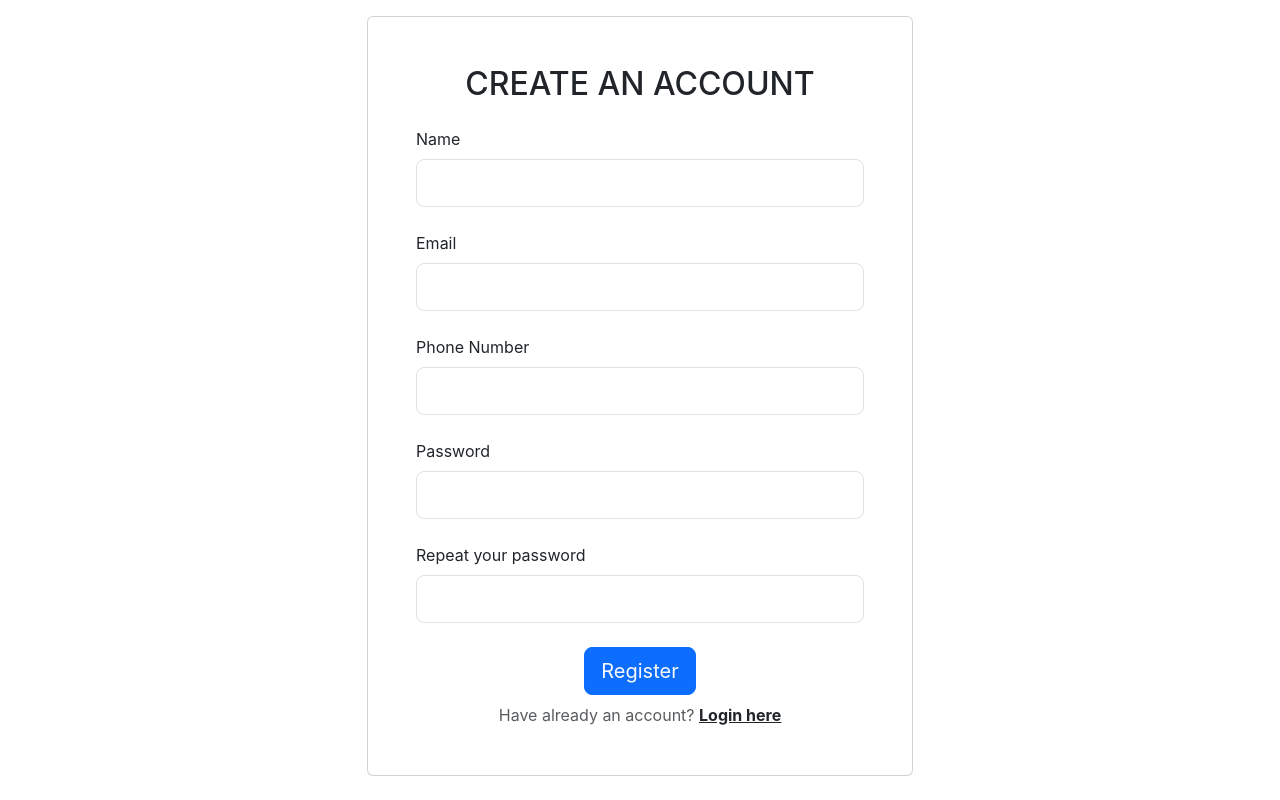
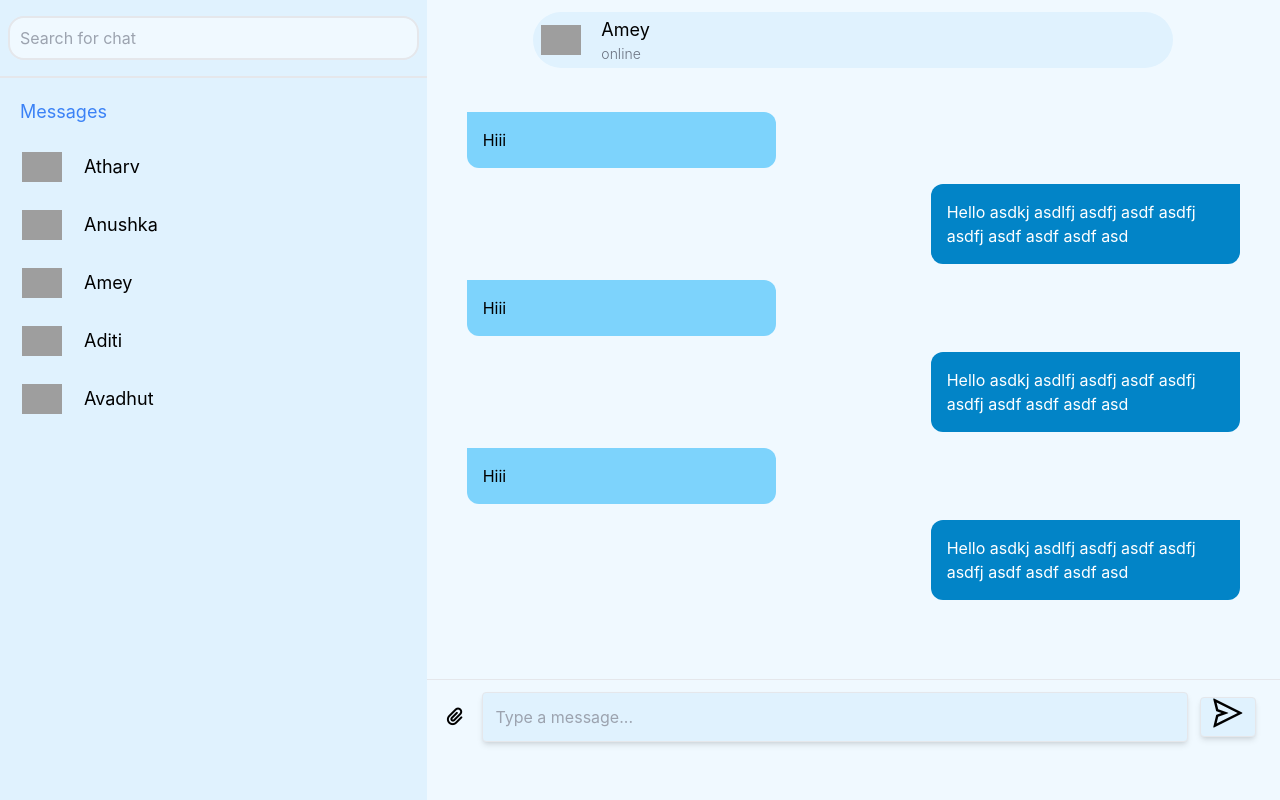
Before and after one commit to atharv0811/ChatApp, a React (Create React App) app in the folder client/: page / in a window 1280 px wide. Built offline with nearby package versions, Linux system fonts and the light colour scheme; grey boxes are pictures that could not be loaded.

Commit message:
Frontend of the chat application

```diff
--- a/client/package.json
+++ b/client/package.json
@@ -3,6 +3,7 @@
   "version": "0.1.0",
   "private": true,
   "dependencies": {
+    "@ant-design/icons": "^5.2.6",
     "@testing-library/jest-dom": "^5.17.0",
     "@testing-library/react": "^13.4.0",
     "@testing-library/user-event": "^13.5.0",
--- a/client/public/index.html
+++ b/client/public/index.html
@@ -9,18 +9,14 @@
   <meta name="description" content="Web site created using create-react-app" />
   <link rel="apple-touch-icon" href="%PUBLIC_URL%/logo192.png" />
   <link rel="manifest" href="%PUBLIC_URL%/manifest.json" />
-  <link href="https://cdn.jsdelivr.net/npm/bootstrap@5.3.2/dist/css/bootstrap.min.css" rel="stylesheet"
-    integrity="sha384-T3c6CoIi6uLrA9TneNEoa7RxnatzjcDSCmG1MXxSR1GAsXEV/Dwwykc2MPK8M2HN" crossorigin="anonymous">
+  <script src="https://kit.fontawesome.com/e3e03c0652.js" crossorigin="anonymous"></script>
+  <script src="https://cdn.tailwindcss.com"></script>
   <title>Chat App</title>
 </head>
 
 <body>
   <noscript>You need to enable JavaScript to run this app.</noscript>
   <div id="root"></div>
-
-  <script src="https://cdn.jsdelivr.net/npm/bootstrap@5.3.2/dist/js/bootstrap.bundle.min.js"
-    integrity="sha384-C6RzsynM9kWDrMNeT87bh95OGNyZPhcTNXj1NW7RuBCsyN/o0jlpcV8Qyq46cDfL"
-    crossorigin="anonymous"></script>
 </body>
 
 </html>
--- a/client/src/App.js
+++ b/client/src/App.js
@@ -1,3 +1,4 @@
+import ChatPage from "./components/ChatPage";
 import Login from "./components/Login";
 import Register from "./components/Register";
 import { BrowserRouter, Routes, Route } from "react-router-dom";
@@ -7,7 +8,8 @@ function App() {
     <>
       <BrowserRouter>
         <Routes>
-          <Route path="/" element={<Register />} />
+          <Route path="/" element={<ChatPage />} />
+          <Route path="/register" element={<Register />} />
           <Route path="/login" element={<Login />} />
         </Routes>
       </BrowserRouter>
--- /dev/null
+++ b/client/src/components/ChatPage.js
@@ -0,0 +1,103 @@
+import React from 'react'
+import Avatar from '../assets/avatar.svg'
+import { SendOutlined } from '@ant-design/icons'
+
+const ChatPage = () => {
+    const contacts = [
+        {
+            name: 'Atharv',
+            img: Avatar
+        },
+        {
+            name: 'Anushka',
+            img: Avatar
+        },
+        {
+            name: 'Amey',
+            img: Avatar
+        },
+        {
+            name: 'Aditi',
+            img: Avatar
+        },
+        {
+            name: 'Avadhut',
+            img: Avatar
+        }
+    ]
+
+    return (
+        <div className='w-screen flex bg-sky-50'>
+            <div className='w-2/6 h-screen bg-sky-100'>
+                <div className="border-b-2 py-4 px-2">
+                    <input
+                        type="text"
+                        placeholder="Search for chat"
+                        className="py-2 px-2.5 border-2 border-gray-200 rounded-2xl w-full bg-sky-50"
+                    />
+                </div>
+                <div className='ml-5 mt-5 h-[73%] overflow-auto scrollbar-hide'>
+                    <div className='text-lg text-blue-500'>Messages</div>
+                    <div>
+                        {
+                            contacts.map(({ name, img }) => {
+                                return (
+                                    <div className='flex item-center my-6'>
+                                        <div className='p-0.5'>
+                                            <img src={img} alt="" width={40} height={40} />
+                                        </div>
+                                        <div className='ml-5 flex items-center'>
+                                            <h3 className='text-lg'>{name}</h3>
+                                        </div>
+                                    </div>
+                                )
+                            })
+                        }
+                    </div>
+                </div>
+            </div>
+
+            <div className='w-4/6 h-screen flex flex-col items-center'>
+                <div className='w-3/4 h-14 bg-sky-100 my-3 rounded-full flex items-center px-2'>
+                    <img src={Avatar} alt="" width={40} height={40} />
+                    <div className='ml-5'>
+                        <h3 className='text-lg'>Amey</h3>
+                        <p className='text-sm font-light text-gray-500'>online</p>
+                    </div>
+                </div>
+                <div className='h-3/4 w-full overflow-auto scrollbar-hide border-b'>
+                    <div className='px-10 pt-8 pb-5'>
+                        <div className='max-w-[40%] bg-sky-300 rounded-b-xl rounded-tr-xl p-4 mb-4'>
+                            Hiii
+                        </div>
+                        <div className='max-w-[40%] bg-sky-600 rounded-b-xl rounded-tl-xl ml-auto p-4 mb-4 text-white'>
+                            Hello asdkj asdlfj asdfj asdf asdfj asdfj asdf asdf asdf asd
+                        </div>
+                        <div className='max-w-[40%] bg-sky-300 rounded-b-xl rounded-tr-xl p-4 mb-4'>
+                            Hiii
+                        </div>
+                        <div className='max-w-[40%] bg-sky-600 rounded-b-xl rounded-tl-xl ml-auto p-4 mb-4 text-white'>
+                            Hello asdkj asdlfj asdfj asdf asdfj asdfj asdf asdf asdf asd
+                        </div>
+                        <div className='max-w-[40%] bg-sky-300 rounded-b-xl rounded-tr-xl p-4 mb-4'>
+                            Hiii
+                        </div>
+                        <div className='max-w-[40%] bg-sky-600 rounded-b-xl rounded-tl-xl ml-auto p-4 mb-4 text-white'>
+                            Hello asdkj asdlfj asdfj asdf asdfj asdfj asdf asdf asdf asd
+                        </div>
+                    </div>
+                </div>
+
+                <div className='p-3 w-full flex items-center'>
+                    <i class="fa-solid fa-paperclip text-lg ml-2 mr-5 cursor-pointer"></i>
+                    <input type="text" placeholder='Type a message...' className='w-11/12 px-3 py-3 border rounded shadow-md bg-sky-100 focus:outline-none' />
+                    <div className='mx-3 cursor-pointer bg-sky-100 px-3 border rounded shadow-md'>
+                        <SendOutlined className='text-3xl mb-2' />
+                    </div>
+                </div>
+            </div>
+        </div>
+    )
+}
+
+export default ChatPage
--- a/client/src/components/Login.js
+++ b/client/src/components/Login.js
@@ -1,8 +1,9 @@
 import axios from 'axios';
 import React, { useState } from 'react'
-import { Link } from 'react-router-dom';
+import { Link, useNavigate } from 'react-router-dom';
 
 const Login = () => {
+    const navigate = useNavigate();
     const [email, setEmail] = useState('');
     const [password, setPassword] = useState('');
 
@@ -17,17 +18,18 @@ const Login = () => {
             if (response.data.result === 'success') {
                 alert('Login Successfull');
                 localStorage.setItem('token', response.data.token);
+                navigate('/')
             }
         } catch (error) {
             console.log(error)
             if (error.response.data.result) {
-                if (error.response.data.result == 'Failed') {
+                if (error.response.data.result === 'Failed') {
                     alert('Invalid Password');
                 }
-                if (error.response.data.result == 'notExist') {
+                if (error.response.data.result === 'notExist') {
                     alert('User Not Found!')
                 }
-                if (error.response.data.result == 'error') {
+                if (error.response.data.result === 'error') {
                     alert('Something went wrong...')
                 }
             }
@@ -36,44 +38,76 @@ const Login = () => {
 
     return (
         <>
-            <section className="vh-100 bg-image">
-                <div className="mask d-flex align-items-center h-100 gradient-custom-3">
-                    <div className="container h-100">
-                        <div className="row d-flex justify-content-center align-items-center h-70">
-                            <div className="col-12 col-md-9 col-lg-7 col-xl-6 mt-3 mb-3">
-                                <div className="card">
-                                    <div className="card-body p-5">
-                                        <h2 className="text-uppercase text-center mb-4">Login</h2>
+            <div className="flex min-h-full flex-1 flex-col justify-center px-6 py-12 lg:px-8">
+                <div className="sm:mx-auto sm:w-full sm:max-w-sm">
+                    <h2 className="mt-5 text-center text-2xl font-bold leading-9 tracking-tight text-gray-900">
+                        Sign in to your account
+                    </h2>
+                </div>
 
-                                        <form className="register-form" id="register-form" onSubmit={handleSubmit}>
+                <div className="mt-5 sm:mx-auto sm:w-full sm:max-w-sm">
+                    <form className="space-y-6" onSubmit={handleSubmit}>
+                        <div>
+                            <label htmlFor="email" className="block text-sm font-medium leading-6 text-gray-900">
+                                Email address
+                            </label>
+                            <div className="mt-2">
+                                <input
+                                    id="email"
+                                    name="email"
+                                    type="email"
+                                    autoComplete="email"
+                                    required
+                                    className="block w-full rounded-md border-0 py-1.5 px-2.5 text-gray-900 shadow-sm ring-1 ring-inset ring-gray-300 placeholder:text-gray-400 focus:ring-2 focus:ring-inset focus:ring-indigo-600 sm:text-sm sm:leading-6"
+                                    value={email}
+                                    onChange={(e) => setEmail(e.target.value)}
+                                />
+                            </div>
+                        </div>
 
-                                            <div className="form-outline mb-4">
-                                                <label className="form-label" htmlFor="email">Email</label>
-                                                <input type="email" id="email" className="form-control form-control-lg" value={email} onChange={(e) => setEmail(e.target.value)} />
-                                            </div>
-
-                                            <div className="form-outline mb-4">
-                                                <label className="form-label" htmlFor="password">Password</label>
-                                                <input type="password" id="password" className="form-control form-control-lg" value={password} onChange={(e) => setPassword(e.target.value)} />
-                                            </div>
-
-                                            <div className="d-flex justify-content-center">
-                                                <button type="submit"
-                                                    className="btn btn-primary btn-block btn-lg gradient-custom-4 text-light" id='btn'>Login</button>
-                                            </div>
-
-                                            <p className="text-center text-muted mt-2 mb-0">Don't have an account? <Link to="/"
-                                                className="fw-bold text-body"><u>Register here</u></Link></p>
-
-                                        </form>
-
-                                    </div>
+                        <div>
+                            <div className="flex items-center justify-between">
+                                <label htmlFor="password" className="block text-sm font-medium leading-6 text-gray-900">
+                                    Password
+                                </label>
+                                <div className="text-sm">
+                                    <Link to="#" className="font-semibold text-indigo-600 hover:text-indigo-500">
+                                        Forgot password?
+                                    </Link>
                                 </div>
                             </div>
+                            <div className="mt-2">
+                                <input
+                                    id="password"
+                                    name="password"
+                                    type="password"
+                                    autoComplete="current-password"
+                                    required
+                                    className="block w-full rounded-md border-0 py-1.5 px-2.5 text-gray-900 shadow-sm ring-1 ring-inset ring-gray-300 placeholder:text-gray-400 focus:ring-2 focus:ring-inset focus:ring-indigo-600 sm:text-sm sm:leading-6"
+                                    value={password}
+                                    onChange={(e) => setPassword(e.target.value)}
+                                />
+                            </div>
                         </div>
-                    </div>
+
+                        <div>
+                            <button
+                                type="submit"
+                                className="flex w-full justify-center rounded-md bg-indigo-600 px-3 py-1.5 text-sm font-semibold leading-6 text-white shadow-sm hover:bg-indigo-500 focus-visible:outline focus-visible:outline-2 focus-visible:outline-offset-2 focus-visible:outline-indigo-600"
+                            >
+                                Sign in
+                            </button>
+                        </div>
+                    </form>
+
+                    <p className="mt-10 text-center text-sm text-gray-500">
+                        Don't have an account?{' '}
+                        <Link to="/register" className="font-semibold leading-6 text-indigo-600 hover:text-indigo-500">
+                            Register here
+                        </Link>
+                    </p>
                 </div>
-            </section>
+            </div>
         </>
     )
 }
--- a/client/src/components/Register.js
+++ b/client/src/components/Register.js
@@ -41,59 +41,119 @@ const Register = () => {
 
     return (
         <>
-            <section className="vh-100 bg-image">
-                <div className="mask d-flex align-items-center h-100 gradient-custom-3">
-                    <div className="container h-100">
-                        <div className="row d-flex justify-content-center align-items-center h-70">
-                            <div className="col-12 col-md-9 col-lg-7 col-xl-6 mt-3 mb-3">
-                                <div className="card">
-                                    <div className="card-body p-5">
-                                        <h2 className="text-uppercase text-center mb-4">Create an account</h2>
-
-                                        <form className="register-form" id="register-form" onSubmit={handleSubmit}>
-
-                                            <div className="form-outline mb-4">
-                                                <label className="form-label" htmlFor="name">Name</label>
-                                                <input type="text" id="name" className="form-control form-control-lg" value={name} onChange={(e) => setName(e.target.value)} />
+            <div className="flex min-h-full flex-1 flex-col justify-center px-6 py-12 lg:px-8">
+                <div className="sm:mx-auto sm:w-full sm:max-w-sm">
+                    <h2 className="mt-5 text-center text-2xl font-bold leading-9 tracking-tight text-gray-900">
+                        Register your account
+                    </h2>
                 </div>
 
-                                            <div className="form-outline mb-4">
-                                                <label className="form-label" htmlFor="email">Email</label>
-                                                <input type="email" id="email" className="form-control form-control-lg" value={email} onChange={(e) => setEmail(e.target.value)} />
+                <div className="mt-5 sm:mx-auto sm:w-full sm:max-w-sm">
+                    <form className="space-y-6" onSubmit={handleSubmit}>
+                        <div>
+                            <label htmlFor="name" className="block text-sm font-medium leading-6 text-gray-900">
+                                Name
+                            </label>
+                            <div className="mt-2">
+                                <input
+                                    id="name"
+                                    name="name"
+                                    type="text"
+                                    required
+                                    className="block w-full rounded-md border-0 py-1.5 px-2.5 text-gray-900 shadow-sm ring-1 ring-inset ring-gray-300 placeholder:text-gray-400 focus:ring-2 focus:ring-inset focus:ring-indigo-600 sm:text-sm sm:leading-6"
+                                    value={name}
+                                    onChange={(e) => setName(e.target.value)}
+                                />
+                            </div>
                         </div>
 
-                                            <div className="form-outline mb-4">
-                                                <label className="form-label" htmlFor="phoneNo">Phone Number</label>
-                                                <input type="number" id="phoneNo" className="form-control form-control-lg" value={phoneNo} onChange={(e) => setPhoneNo(e.target.value)} />
+                        <div>
+                            <label htmlFor="email" className="block text-sm font-medium leading-6 text-gray-900">
+                                Email address
+                            </label>
+                            <div className="mt-2">
+                                <input
+                                    id="email"
+                                    name="email"
+                                    type="email"
+                                    autoComplete="email"
+                                    required
+                                    className="block w-full rounded-md border-0 py-1.5 px-2.5 text-gray-900 shadow-sm ring-1 ring-inset ring-gray-300 placeholder:text-gray-400 focus:ring-2 focus:ring-inset focus:ring-indigo-600 sm:text-sm sm:leading-6"
+                                    value={email}
+                                    onChange={(e) => setEmail(e.target.value)}
+                                />
+                            </div>
                         </div>
 
-                                            <div className="form-outline mb-4">
-                                                <label className="form-label" htmlFor="password">Password</label>
-                                                <input type="password" id="password" className="form-control form-control-lg" value={password} onChange={(e) => setPassword(e.target.value)} />
+                        <div>
+                            <label htmlFor="phoneNo" className="block text-sm font-medium leading-6 text-gray-900">
+                                Phone Number
+                            </label>
+                            <div className="mt-2">
+                                <input
+                                    id="phoneNo"
+                                    name="phoneNo"
+                                    type="number"
+                                    required
+                                    className="block w-full rounded-md border-0 py-1.5 px-2.5 text-gray-900 shadow-sm ring-1 ring-inset ring-gray-300 placeholder:text-gray-400 focus:ring-2 focus:ring-inset focus:ring-indigo-600 sm:text-sm sm:leading-6"
+                                    value={phoneNo}
+                                    onChange={(e) => setPhoneNo(e.target.value)}
+                                />
+                            </div>
                         </div>
 
-                                            <div className="form-outline mb-4">
-                                                <label className="form-label" htmlFor="repeatePassword">Repeat your password</label>
-                                                <input type="password" id="repeatePassword" className="form-control form-control-lg" value={repeatPassword} onChange={(e) => setRepeatPassword(e.target.value)} />
+                        <div>
+                            <label htmlFor="password" className="block text-sm font-medium leading-6 text-gray-900">
+                                Password
+                            </label>
+                            <div className="mt-2">
+                                <input
+                                    id="password"
+                                    name="password"
+                                    type="password"
+                                    required
+                                    className="block w-full rounded-md border-0 py-1.5 px-2.5 text-gray-900 shadow-sm ring-1 ring-inset ring-gray-300 placeholder:text-gray-400 focus:ring-2 focus:ring-inset focus:ring-indigo-600 sm:text-sm sm:leading-6"
+                                    value={password}
+                                    onChange={(e) => setPassword(e.target.value)}
+                                />
+                            </div>
                         </div>
 
-                                            <div className="d-flex justify-content-center">
-                                                <button type="submit"
-                                                    className="btn btn-primary btn-block btn-lg gradient-custom-4 text-light" id='btn'>Register</button>
+                        <div>
+                            <label htmlFor="repeatePassword" className="block text-sm font-medium leading-6 text-gray-900">
+                                Repeat your password
+                            </label>
+                            <div className="mt-2">
+                                <input
+                                    id="repeatePassword"
+                                    name="repeatePassword"
+                                    type="password"
+                                    required
+                                    className="block w-full rounded-md border-0 py-1.5 px-2.5 text-gray-900 shadow-sm ring-1 ring-inset ring-gray-300 placeholder:text-gray-400 focus:ring-2 focus:ring-inset focus:ring-indigo-600 sm:text-sm sm:leading-6"
+                                    value={repeatPassword}
+                                    onChange={(e) => setRepeatPassword(e.target.value)}
+                                />
+                            </div>
                         </div>
 
-                                            <p className="text-center text-muted mt-2 mb-0">Have already an account? <Link to="/login"
-                                                className="fw-bold text-body"><u>Login here</u></Link></p>
-
+                        <div>
+                            <button
+                                type="submit"
+                                className="flex w-full justify-center rounded-md bg-indigo-600 px-3 py-1.5 text-sm font-semibold leading-6 text-white shadow-sm hover:bg-indigo-500 focus-visible:outline focus-visible:outline-2 focus-visible:outline-offset-2 focus-visible:outline-indigo-600"
+                            >
+                                Register
+                            </button>
+                        </div>
                     </form>
 
+                    <p className="mt-10 text-center text-sm text-gray-500">
+                        Have already an account?{' '}
+                        <Link to="/login" className="font-semibold leading-6 text-indigo-600 hover:text-indigo-500">
+                            Login here
+                        </Link>
+                    </p>
                 </div>
             </div>
-                            </div>
-                        </div>
-                    </div>
-                </div>
-            </section>
         </>
     )
 }
```
Lines whose indentation alone changed are shown as unchanged.
